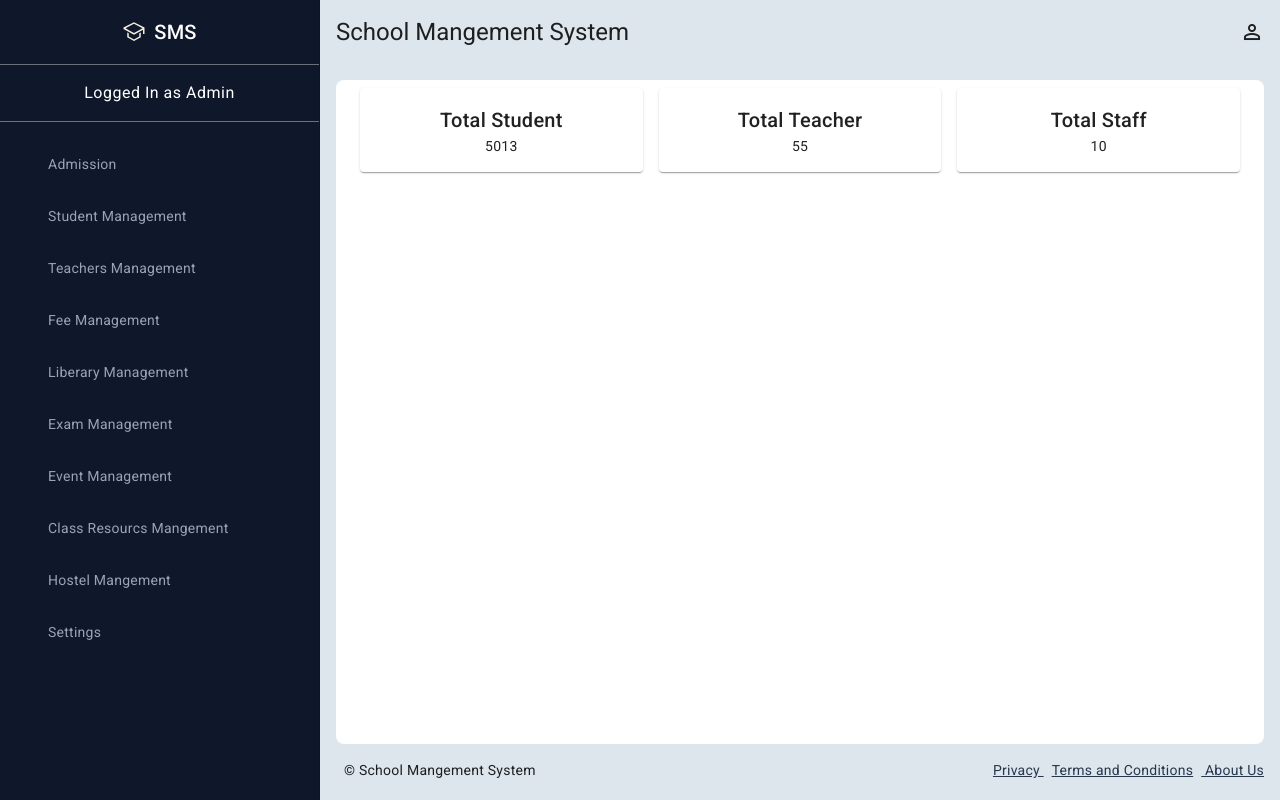
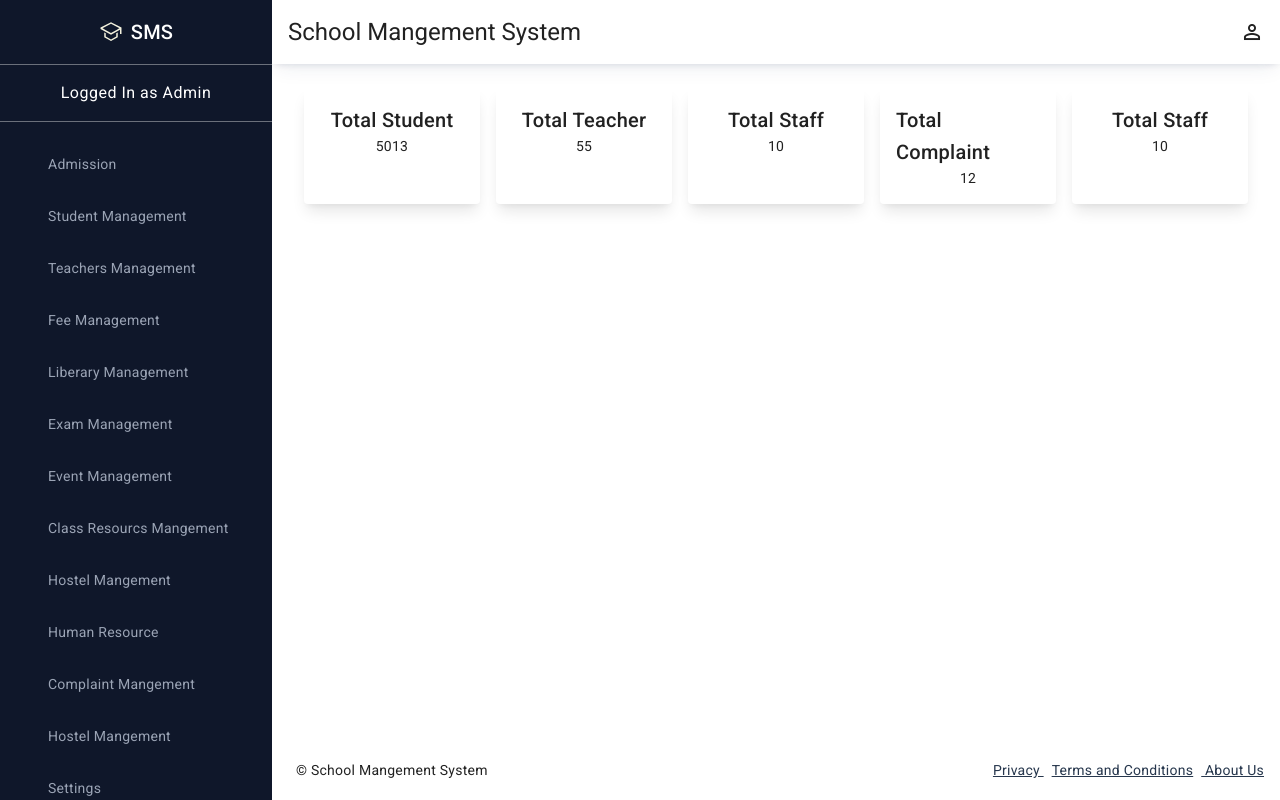
Before and after one commit to sanjayKumar-dev/sms-frontend, an Angular app: page / in a window 1280 px wide. Built offline with nearby package versions, Linux system fonts and the light colour scheme.

Commit message:
Updated the sidenav

```diff
--- a/src/app/app.component.html
+++ b/src/app/app.component.html
@@ -6,8 +6,9 @@
     <header></header>
     <div class="middle-container">
       <!-- <router-outlet></router-outlet> -->
+      <dashboard></dashboard>
       <!-- <welcome></welcome> -->
-      <dashboard></dashboard>
+      <!-- <dashboard></dashboard> -->
     </div>
 
     <footer></footer>
--- a/src/app/app.component.scss
+++ b/src/app/app.component.scss
@@ -5,23 +5,25 @@
 }
 
 mat-drawer {
-    width: 20rem;
+    width: 17rem;
     background: $blue2;
+    border: white;
 }
 
 mat-drawer-container {
-    background-color: $grey2;
+    background-color: white;
 }
 
 mat-drawer-content {
-    overflow: inherit;
+    height: 100%;
+    // overflow: inherit;
 }
 
 .middle-container {
-    margin: 1rem 1rem 1rem 1rem;
+    margin: 1rem;
     height: 83%;
-    background-color: white;
-    border-radius: 0.5rem;
-    padding: 0.5rem;
+    // background-color: white;
+    // border-radius: 0.5rem;
+    // padding: 0.5rem;
     overflow: auto;
 }
--- a/src/app/sms/components/dashboard/dashboard.component.html
+++ b/src/app/sms/components/dashboard/dashboard.component.html
@@ -1,4 +1,4 @@
-<div class="d-flex w-100 states pe-3">
+<div class="d-flex w-100 states mt-2 pe-3">
     <mat-card  *ngFor="let item of states">
         <mat-card-header>
             <mat-card-title>{{item.name}}</mat-card-title>
--- a/src/app/sms/components/dashboard/dashboard.component.scss
+++ b/src/app/sms/components/dashboard/dashboard.component.scss
@@ -1,7 +1,14 @@
+@import 'src/styles.scss';
 .states {
     mat-card{
         width: 100%;
         margin-left: 1rem;
         align-items: center;
+        box-shadow: rgba(0, 0, 0, 0.1) 0px 10px 15px -3px, rgba(0, 0, 0, 0.05) 0px 4px 6px -2px;
+    }
+
+    :hover{
+        background-color: $grey2;
+        cursor: pointer;
     }
 }
--- a/src/app/sms/components/dashboard/dashboard.component.ts
+++ b/src/app/sms/components/dashboard/dashboard.component.ts
@@ -17,7 +17,4 @@ export class DashboardComponent implements OnInit {
       this.states = res
     })
   }
-
-
-
 }
--- a/src/app/sms/constant/dashboards/dashboard.ts
+++ b/src/app/sms/constant/dashboards/dashboard.ts
@@ -10,5 +10,13 @@ export const stats = [
     {
         name: "Total Staff",
         total: 10
+    },
+    {
+        name: "Total Complaint",
+        total: 12
+    },
+    {
+        name: "Total Staff",
+        total: 10
     }
 ]
--- a/src/app/sms/constant/menu.ts
+++ b/src/app/sms/constant/menu.ts
@@ -46,6 +46,21 @@ export const menuList = [
     },
     {
         'id': 10,
+        'name': 'Human Resource',
+        'menuClass': 'def'
+    },
+    {
+        'id': 11,
+        'name': 'Complaint Mangement',
+        'menuClass': 'def'
+    },
+    {
+        'id': 12,
+        'name': 'Hostel Mangement',
+        'menuClass': 'def'
+    },
+    {
+        'id': 13,
         'name': 'Settings',
         'menuClass': 'def'
     }
--- a/src/app/sms/pages/header/header.component.scss
+++ b/src/app/sms/pages/header/header.component.scss
@@ -2,4 +2,5 @@
 
 #header {
     padding: 1rem 1rem 0rem 1rem;
+    box-shadow: rgba(34, 51, 84, 0.2) 0px 2px 8px -3px, rgba(34, 51, 84, 0.1) 0px 5px 22px -4px
 }
```
Also changed, not shown: 2 other files (tests, documents, lock files or other folders).
